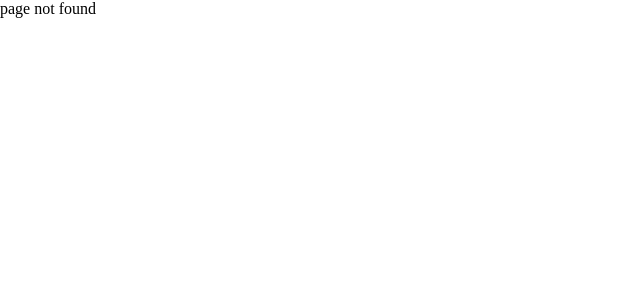
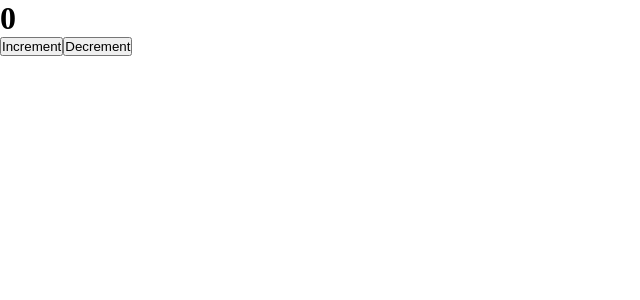
Before and after one commit to Tusharhotbit123/reactBasics, a React (Create React App) app: page /search in a window 1280 px wide. Before the commit this address had no page. Shown: the top 300 px of the page, without its empty margins (0-640 px from the left). Built offline with nearby package versions, Linux system fonts and the light colour scheme.

Commit message:
protected routes

```diff
--- a/src/App.js
+++ b/src/App.js
@@ -6,6 +6,9 @@ import UserDetails from "./components/UserDetails";
 import Users from "./components/Users";
 import Navbar from "./components/Navbar";
 import PageNotFound from "./components/PageNotFound";
+import CountSearch from "./components/CountSearch";
+import Protected from "./components/Protected";
+import Login from "./components/Login";
 
 function App() {
 
@@ -15,10 +18,12 @@ function App() {
       <Router>
            {/* <Navbar/> */}
         <Routes>
-           <Route path="/" element={<Home/>}/>
-           <Route path="/about" element={<About/>}/>
+           <Route path="/login" element={<Login/>}/>
+           <Route path="/home" element={<Protected Component={Home}/>}/>
+           <Route path="/about" element={<Protected Component={About}/>}/>
            <Route path="/users" element={<Users/>}/>
            <Route path="/users/:id/:category" element={<UserDetails/>} />
+           <Route path="/search" element={<CountSearch/>}/>
            <Route path="*" element={<PageNotFound/>}/>
         </Routes>
       </Router>
--- /dev/null
+++ b/src/components/CountSearch.jsx
@@ -0,0 +1,32 @@
+import React from 'react'
+import { useSearchParams } from 'react-router-dom'
+
+const CountSearch = () => {
+
+    const [countSearch,setCountSearch]=useSearchParams()
+
+    const count=parseInt(countSearch.get("count")||"0",10)
+
+    const increment=()=>{
+        setCountSearch({count:count+1})
+
+    }
+
+    const decrement=()=>{
+
+        setCountSearch({count:count-1})
+
+    }
+
+  return (
+    <div>
+
+        <h1>{count}</h1>
+        <button onClick={increment}>Increment</button>
+        <button onClick={decrement}>Decrement</button>
+
+    </div>
+  )
+}
+
+export default CountSearch
--- /dev/null
+++ b/src/components/Login.jsx
@@ -0,0 +1,19 @@
+import React from 'react'
+
+const Login = () => {
+
+    const login=()=>{
+        localStorage.setItem("login",true)
+    }
+
+  return (
+    <div style={{ height:"100vh",display:"flex",flexDirection:"column",justifyContent:"center",alignItems:"center"}}>
+
+        <input type="email" placeholder="please enter your email"/>
+        <input type="password" placeholder="please enter your password"/>
+        <button onClick={login}>Click</button>
+    </div>
+  )
+}
+
+export default Login
--- /dev/null
+++ b/src/components/Protected.jsx
@@ -0,0 +1,26 @@
+import React, { useEffect } from 'react'
+import { useNavigate } from 'react-router-dom'
+
+
+const Protected = ({Component}) => {
+
+
+    const navigate=useNavigate()
+
+    useEffect(()=>{
+      const login=localStorage.getItem("login")
+
+      if(!login){
+          navigate("/login")
+      }
+
+    },[])
+
+  return (
+    <div>
+      <Component/>
+    </div>
+  )
+}
+
+export default Protected
```
